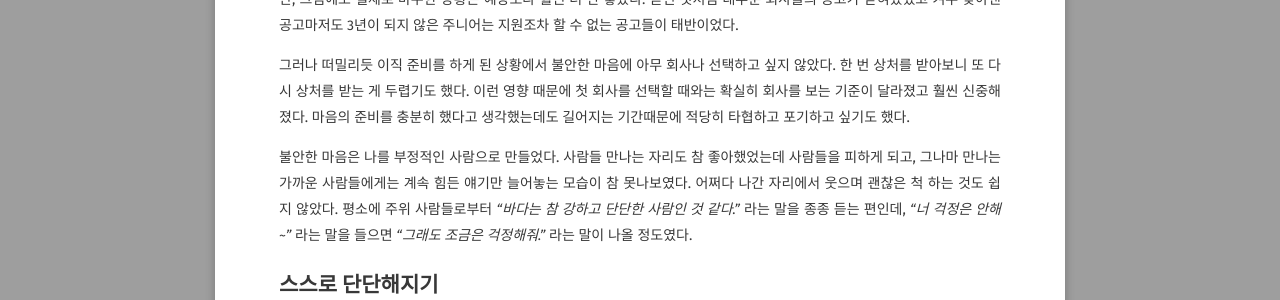
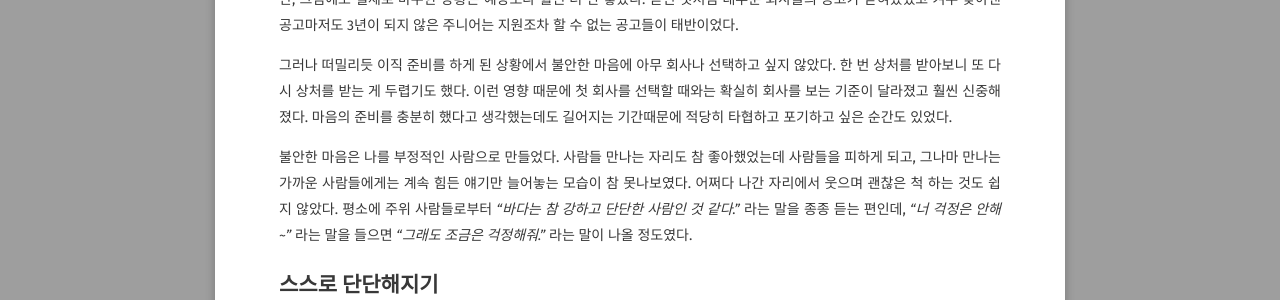
Before and after one commit to xrabcde/xrabcde.github.io, a Jekyll site: the page built from _posts/2023-11-18-moving-retrospection.md, in a window 1280 px wide and 900 px high, scrolled down 1899 px. Shown: the part 203-503 px from the top of the window. Built offline with Jekyll 4.4.1, drawn with Linux system fonts in a browser that asks for light colours; some web fonts are replaced; comment, search, counter and statistics services are not loaded.

Commit message:
modify: 글 수정

```diff
--- a/_posts/2023-11-18-moving-retrospection.md
+++ b/_posts/2023-11-18-moving-retrospection.md
@@ -73,7 +73,7 @@ comments: true
 한 번 상처를 받아보니 또 다시 상처를 받는 게 두렵기도 했다.
 이런 영향 때문에 첫 회사를 선택할 때와는 확실히 회사를 보는 기준이 달라졌고 훨씬 신중해졌다.
 마음의 준비를 충분히 했다고 생각했는데도
-길어지는 기간때문에 적당히 타협하고 포기하고 싶기도 했다.
+길어지는 기간때문에 적당히 타협하고 포기하고 싶은 순간도 있었다.
 
 불안한 마음은 나를 부정적인 사람으로 만들었다.
 사람들 만나는 자리도 참 좋아했었는데 사람들을 피하게 되고,
```
